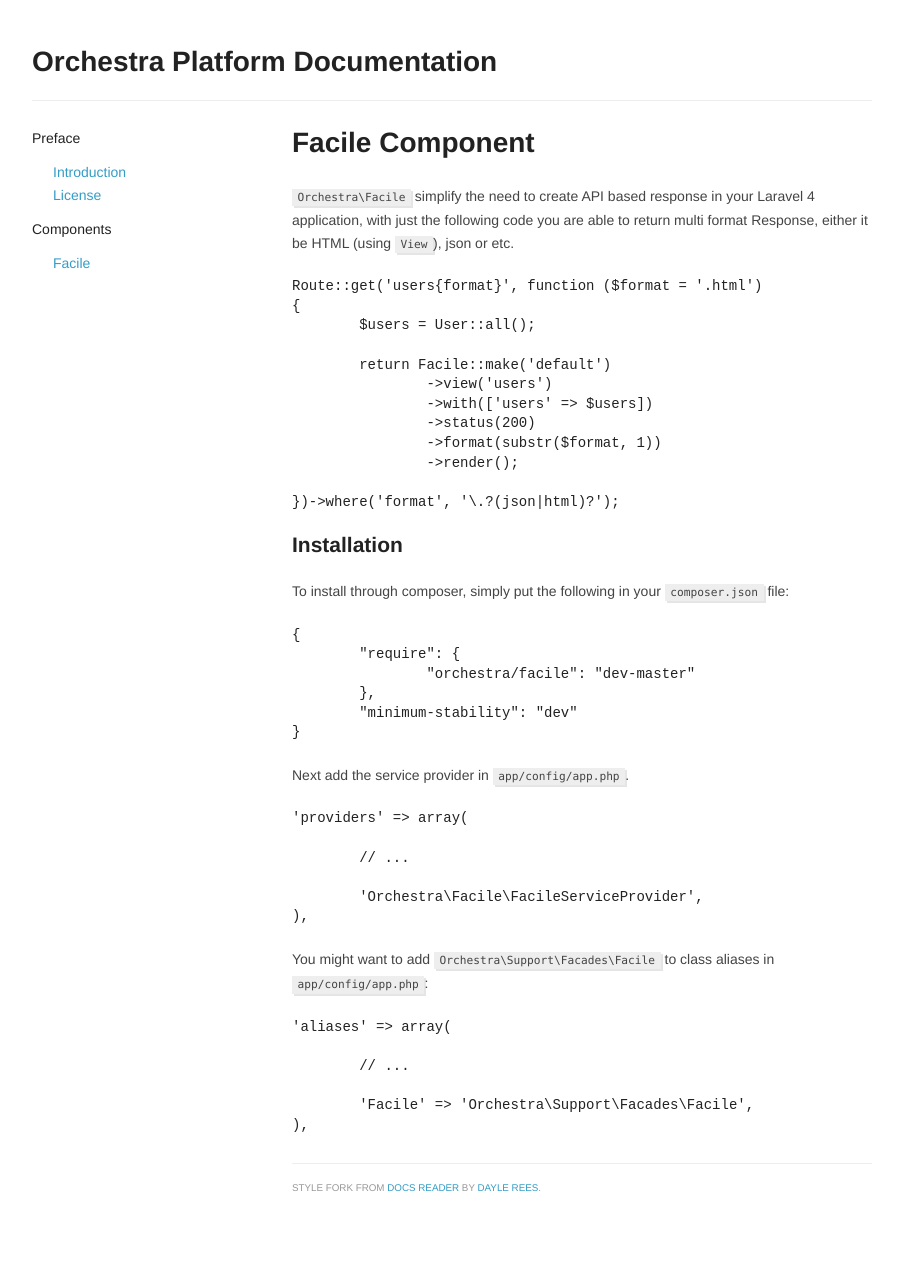
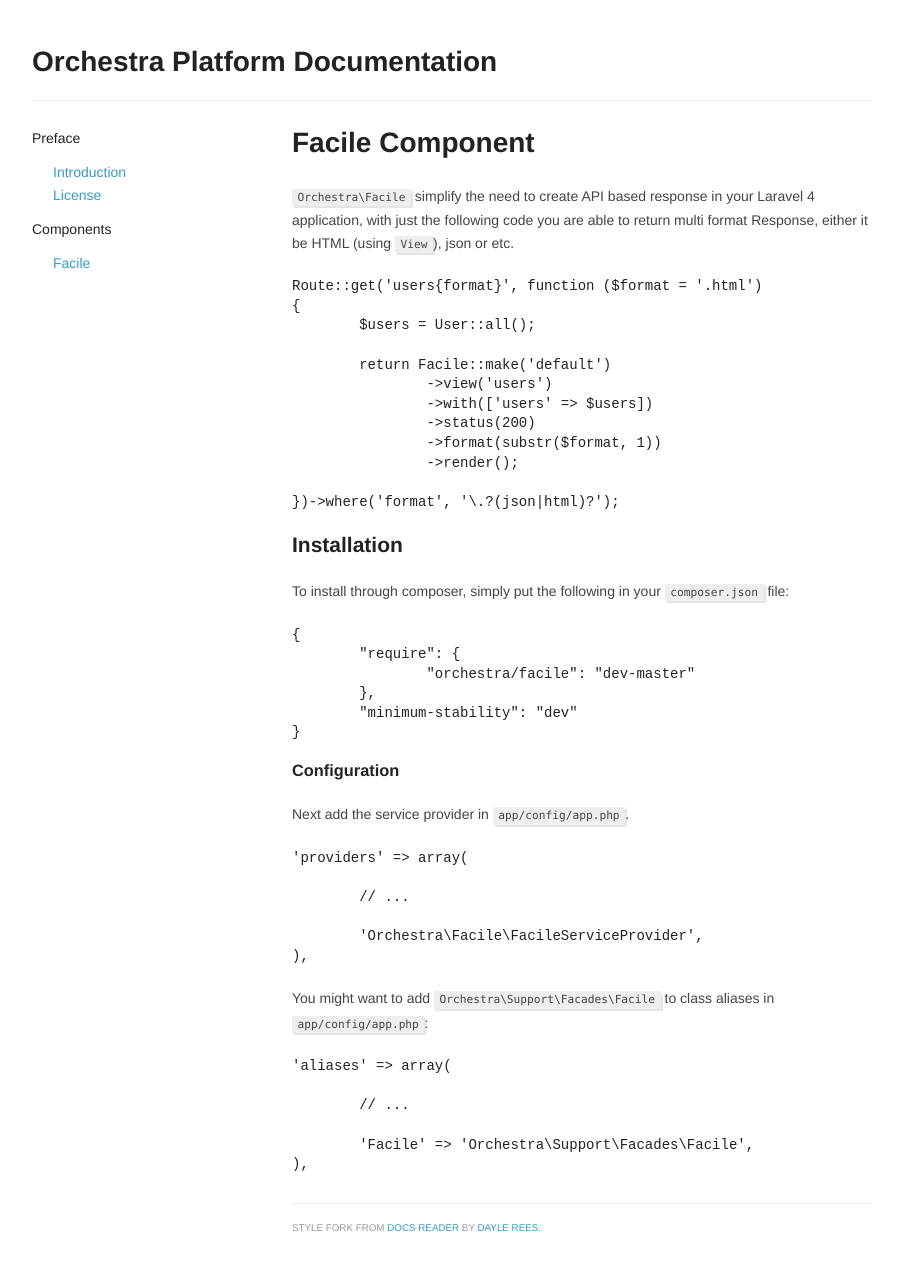
Before and after one commit to orchestral/docs, a Jekyll site: the page built from pages/components/facile.md, in a window 1280 px wide. Shown: the whole page, without its empty margins (188-1091 px from the left). Built offline with Jekyll 4.4.1, drawn with Linux system fonts in a browser that asks for light colours; nearby versions of some CDN libraries; Markdown is read by kramdown in place of the engine named in the settings; before the commit the page ends 1240 px from its top, so only the background shows below that.

Commit message:
Update docs
Signed-off-by: crynobone <crynobone@gmail.com>

```diff
--- a/_includes/sidebar.md
+++ b/_includes/sidebar.md
@@ -4,4 +4,5 @@
 - Components
   - [Facile](/pages/components/facile)
 
+
 &nbsp;
--- a/pages/components/facile.md
+++ b/pages/components/facile.md
@@ -32,6 +32,8 @@
     	"minimum-stability": "dev"
 	}
 
+### Configuration
+
 Next add the service provider in `app/config/app.php`.
 
 	'providers' => array(
```
